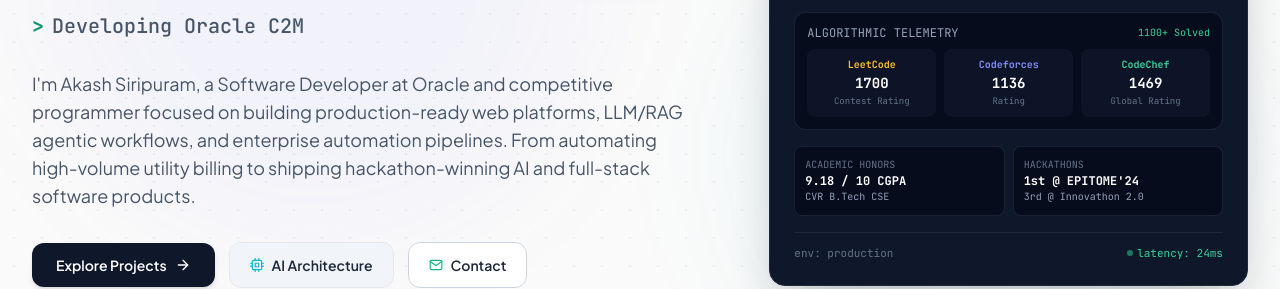
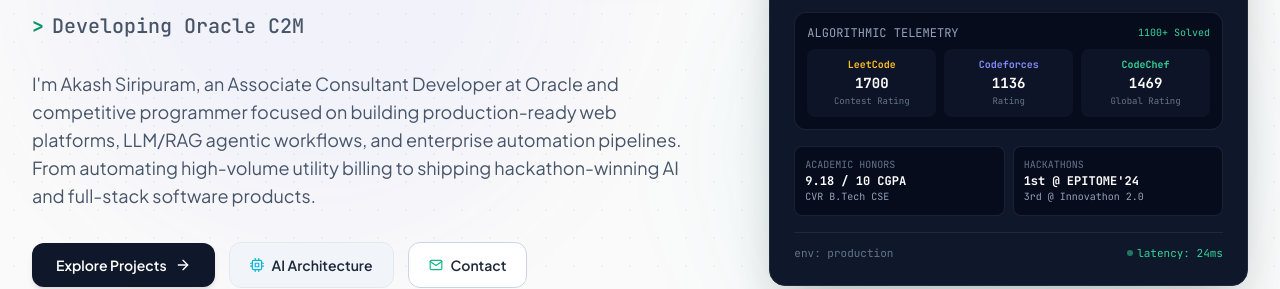
Before and after one commit to akashsiripuram/AkashSiripuram_Portfolio, a React (Vite) app: page / in a window 1280 px wide. Shown: the part 364-653 px from the top of the page. Built offline with nearby package versions, Linux system fonts and the light colour scheme; no server answers.

Commit message:
Update portfolio content

```diff
--- a/src/Components/Home/Home.jsx
+++ b/src/Components/Home/Home.jsx
@@ -110,7 +110,7 @@
                         transition={{ duration: 0.6, delay: 0.3 }}
                         className="text-base sm:text-lg text-slate-600 dark:text-slate-300 leading-relaxed max-w-2xl mb-8"
                     >
-                        I'm Akash Siripuram, a Software Developer at Oracle and competitive programmer focused on building production-ready web platforms, LLM/RAG agentic workflows, and enterprise automation pipelines. From automating high-volume utility billing to shipping hackathon-winning AI and full-stack software products.
+                        I'm Akash Siripuram, an Associate Consultant Developer at Oracle and competitive programmer focused on building production-ready web platforms, LLM/RAG agentic workflows, and enterprise automation pipelines. From automating high-volume utility billing to shipping hackathon-winning AI and full-stack software products.
                     </motion.p>
 
                     {/* Action Buttons */}
```
